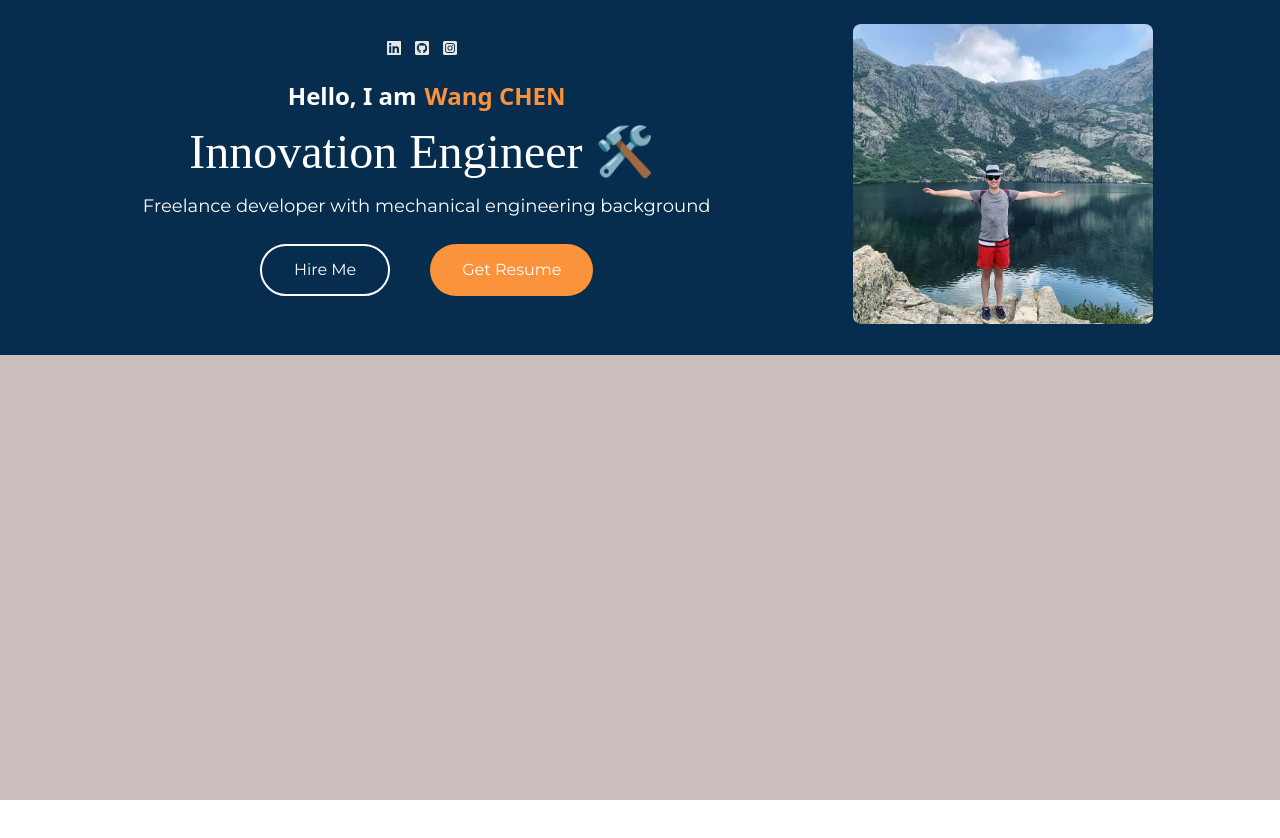
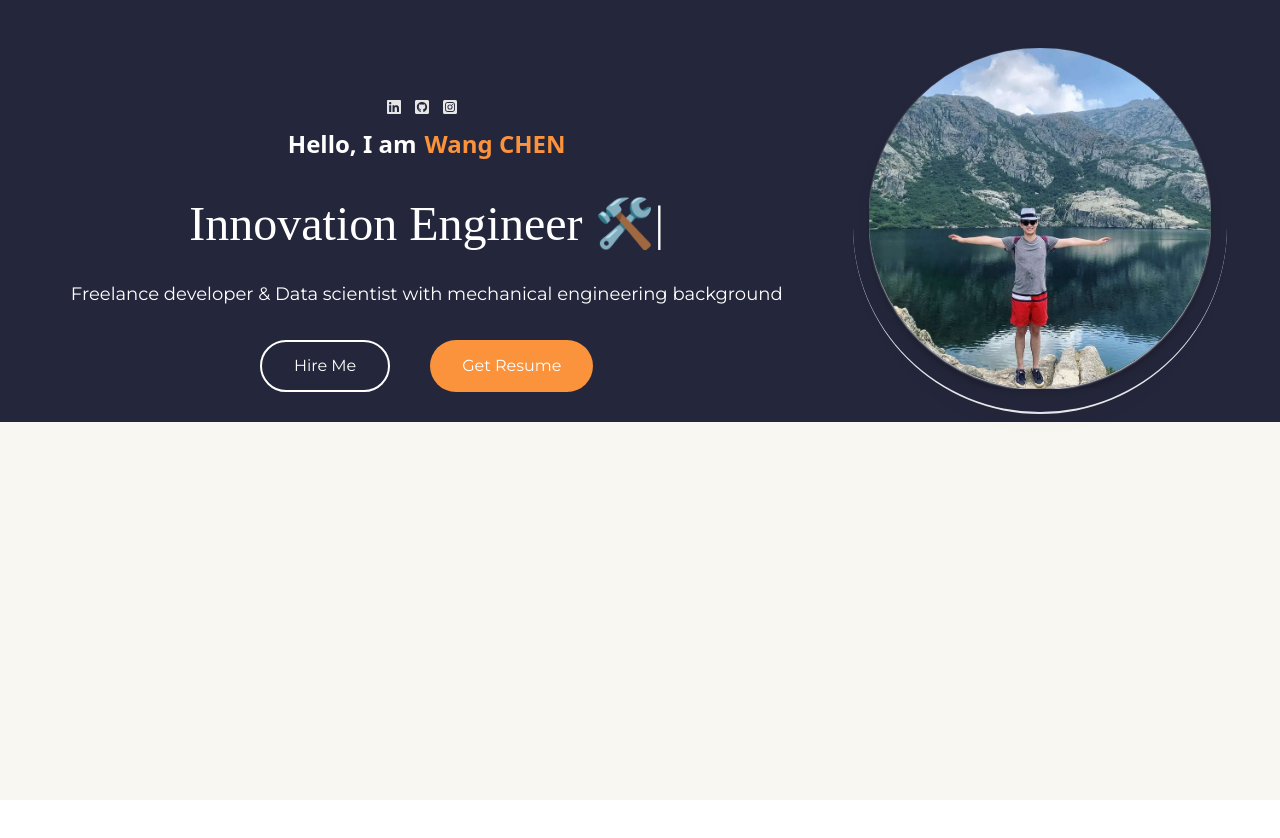
Before and after one commit to WangCHEN9/cwblog, a Next.js app: page / in a window 1280 px wide. Shown: the top 838 px of the page. Before the commit the page ends 800 px from the top, so only its background shows below. Built offline with nearby package versions, Linux system fonts and the light colour scheme; no server answers.

Commit message:
done for profile part

```diff
--- /dev/null
+++ b/PortfolioContainer/AboutMe/AboutMe.tsx
@@ -0,0 +1,7 @@
+import React from 'react';
+
+const AboutMe = () => {
+  return <div className="  h-screen relative"></div>;
+};
+
+export default AboutMe;
--- /dev/null
+++ b/PortfolioContainer/Footer/Footer.tsx
@@ -0,0 +1,18 @@
+import React from 'react';
+import Image from 'next/image';
+
+const Footer = () => {
+  return (
+    <div className="h-fit w-fit">
+      <Image
+        alt="footer image"
+        src="/shape-bg.png"
+        height={126}
+        width={1920}
+        className="object-contain"
+      />
+    </div>
+  );
+};
+
+export default Footer;
--- /dev/null
+++ b/PortfolioContainer/Home/Home.tsx
@@ -0,0 +1,13 @@
+import React from 'react';
+import Profile from './Profile';
+import Footer from '../Footer/Footer';
+
+const Home = () => {
+  return (
+    <div className="mb-0">
+      <Profile />
+    </div>
+  );
+};
+
+export default Home;
--- a/PortfolioContainer/Home/Profile.tsx
+++ b/PortfolioContainer/Home/Profile.tsx
@@ -6,10 +6,10 @@ import Image from 'next/image';
 
 function Intro() {
   return (
-    <div className="">
+    <div className="mt-6">
       <SocialMedia />
       <h3>
-        <p className="flex text-2xl text-white font-semibold justify-center py-2 font-sans">
+        <p className="flex text-2xl text-white font-semibold justify-center mb-6 font-sans">
           Hello, I am <span className="text-lg pr-2"></span>
           <span className="text-orange-400">Wang CHEN</span>
         </p>
@@ -24,10 +24,11 @@ function Intro() {
           1500,
         ]}
         loop={Infinity}
-        className="text-5xl font-light text-white flex justify-center py-2 font-mono "
+        className="text-5xl font-light text-white flex justify-center py-4 px-4 font-mono "
       />
-      <p className="text-lg text-white flex justify-center py-2">
-        Freelance developer with mechanical engineering background
+      <p className="text-lg text-white flex justify-center py-4 mx-4">
+        Freelance developer {'&'} Data scientist with mechanical engineering
+        background
       </p>
       <div className="mt-4  flex justify-center gap-10">
         <button
@@ -49,18 +50,17 @@ function Intro() {
 
 function Profile() {
   return (
-    <div className="grid grid-cols-3 py-6 bg-[#062d4e]">
-      <div className="col-span-2 ...">
+    <div className="grid grid-cols-3 grid-rows-1 mb-4 bg-[#24263b]">
+      <div className="col-span-3 md:col-span-2 pt-10 pb-4">
         <Intro />
       </div>
-      <div className="...">
+      <div className="box-content rounded-full border-b-2 p-4 drop-shadow-lg w-4/5 invisible md:visible mb-2 mt-8">
         <Image
-          unoptimized
           alt={'Hero Image'}
-          height={300}
-          width={300}
-          className="align-middle drop-shadow-lg rounded-lg object-cover relative"
-          src="wangchen.jpg"
+          height={400}
+          width={400}
+          className="align-middle drop-shadow-lg  rounded-full shadow-sm shadow-white object-cover relative"
+          src="/wangchen.jpg"
         />
       </div>
     </div>
--- a/PortfolioContainer/Home/SocialMedia.tsx
+++ b/PortfolioContainer/Home/SocialMedia.tsx
@@ -9,25 +9,31 @@ library.add(fab);
 
 const SocialMedia = () => {
   return (
-    <div className="flex justify-center py-4">
+    <div className="flex justify-center pt-8 mb-2">
       <div className="grid grid-cols-3 grid-rows-1 gap-1 w-20 ">
         <Link href="https://www.linkedin.com/in/wangchen9/" passHref>
+          <div>
             <FontAwesomeIcon
               icon={['fab', 'linkedin']}
-            className="cursor-pointer transition duration-200 hover:scale-125 invert-[.9] hover:invert"
+              className="cursor-pointer transition duration-200 hover:scale-125 invert-[.9] hover:invert-1"
             />
+          </div>
         </Link>
         <Link href="https://github.com/WangCHEN9" passHref>
+          <div>
             <FontAwesomeIcon
               icon={['fab', 'github-square']}
-            className="cursor-pointer transition duration-200 hover:scale-125 invert-[.9] hover:invert"
+              className="cursor-pointer transition duration-200 hover:scale-125 invert-[.9] hover:invert-1"
             />
+          </div>
         </Link>
         <Link href="https://www.instagram.com/wang.chen9/" passHref>
+          <div>
             <FontAwesomeIcon
               icon={['fab', 'instagram-square']}
-            className="cursor-pointer transition duration-200 hover:scale-125 invert-[.9] hover:invert"
+              className="cursor-pointer transition duration-200 hover:scale-125 invert-[.9] hover:invert-1"
             />
+          </div>
         </Link>
       </div>
     </div>
--- a/PortfolioContainer/index.tsx
+++ b/PortfolioContainer/index.tsx
@@ -1 +1,4 @@
 export { default as Profile } from './Home/Profile';
+export { default as Footer } from './Footer/Footer';
+export { default as Home } from './Home/Home';
+export { default as AboutMe } from './AboutMe/AboutMe';
--- a/pages/index.tsx
+++ b/pages/index.tsx
@@ -1,16 +1,17 @@
 import Head from 'next/head';
-import { Profile } from '../PortfolioContainer';
+import { AboutMe, Home } from '../PortfolioContainer';
 
-export default function Home() {
+export default function home() {
   return (
-    <div className=" mb-8">
+    <div className="">
       {/* <div className="container mx-auto px-10 mb-8"> */}
       <Head>
         <title>CHEN Wang</title>
         <link rel="icon" href="/coding.png" />
       </Head>
 
-      <Profile />
+      <Home />
+      <AboutMe />
     </div>
   );
 }
--- a/styles/globals.scss
+++ b/styles/globals.scss
@@ -22,7 +22,7 @@ body {
     //   #01b18e,
     //   #32b37b
     // );
-    background: #cabdbd;
+    background: #f8f7f1;
     // background-image: url('../public/bg.jpg');
     position: fixed;
     left: 0;
```
Also changed, not shown: public/shape-bg.png (added). Lines whose indentation alone changed are shown as unchanged.
